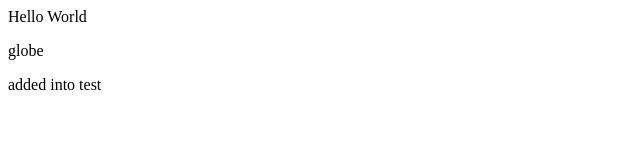
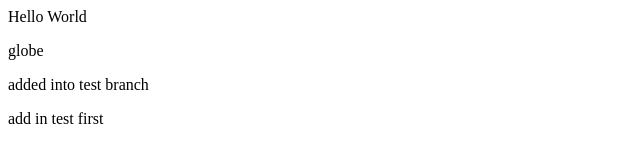
Before and after one commit to halyusuf25/demo2, a plain HTML site: page index.html in a window 1280 px wide. Shown: the whole page, without its empty margins (0-640 px from the left). Drawn offline with Linux system fonts and the light colour scheme.

Commit message:
add 2 lines to index.html in test branch

```diff
--- a/index.html
+++ b/index.html
@@ -1,3 +1,4 @@
 <div>Hello World</div>
 <p>globe</p>
-<p>added into test</p>
+<p>added into test branch</p>
+<p>add in test first</p>
```
